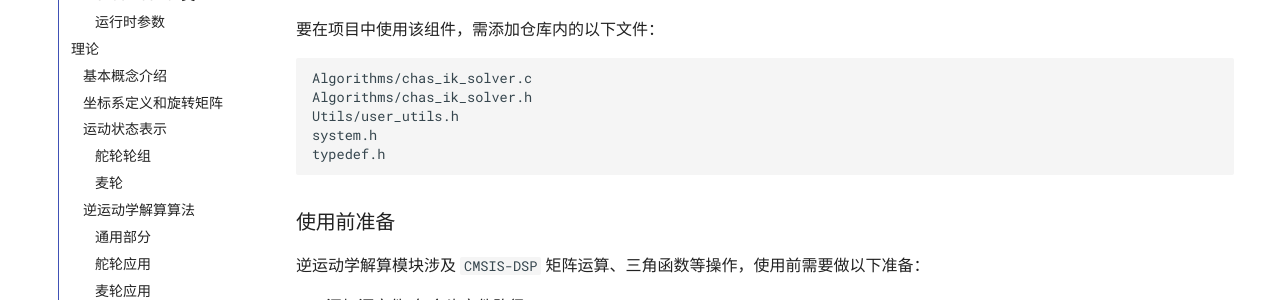
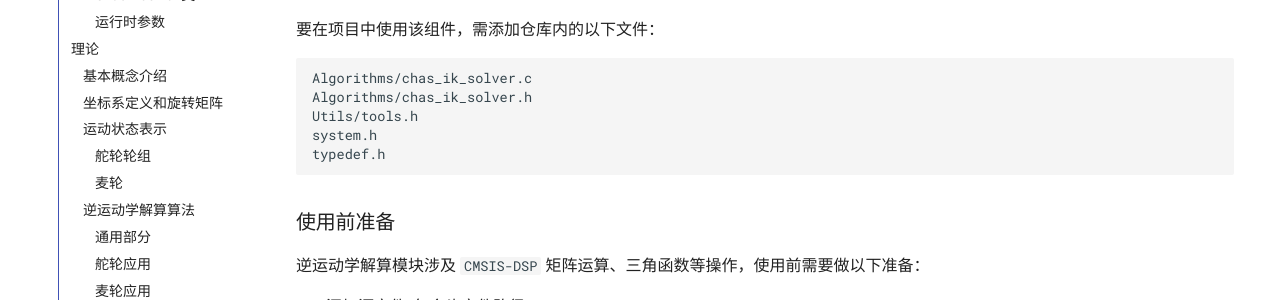
Before and after one commit to ZJU-HelloWorld/Wiki, an MkDocs documentation site: the page built from docs/组件说明/算法组件/底盘逆运动学算法组件.md, in a window 1280 px wide and 900 px high. Shown: the part 371-671 px from the top of the window. Built offline with MkDocs 1.6.1 and Material for MkDocs 9.7.7, drawn with Linux system fonts in a browser that asks for light colours; comment, search, counter and statistics services are not loaded.

Commit message:
Update 底盘逆运动学算法组件.md

````diff
--- a/docs/组件说明/算法组件/底盘逆运动学算法组件.md
+++ b/docs/组件说明/算法组件/底盘逆运动学算法组件.md
@@ -11,7 +11,7 @@
 ```
 Algorithms/chas_ik_solver.c
 Algorithms/chas_ik_solver.h
-Utils/user_utils.h
+Utils/tools.h
 system.h
 typedef.h
 ```
````
